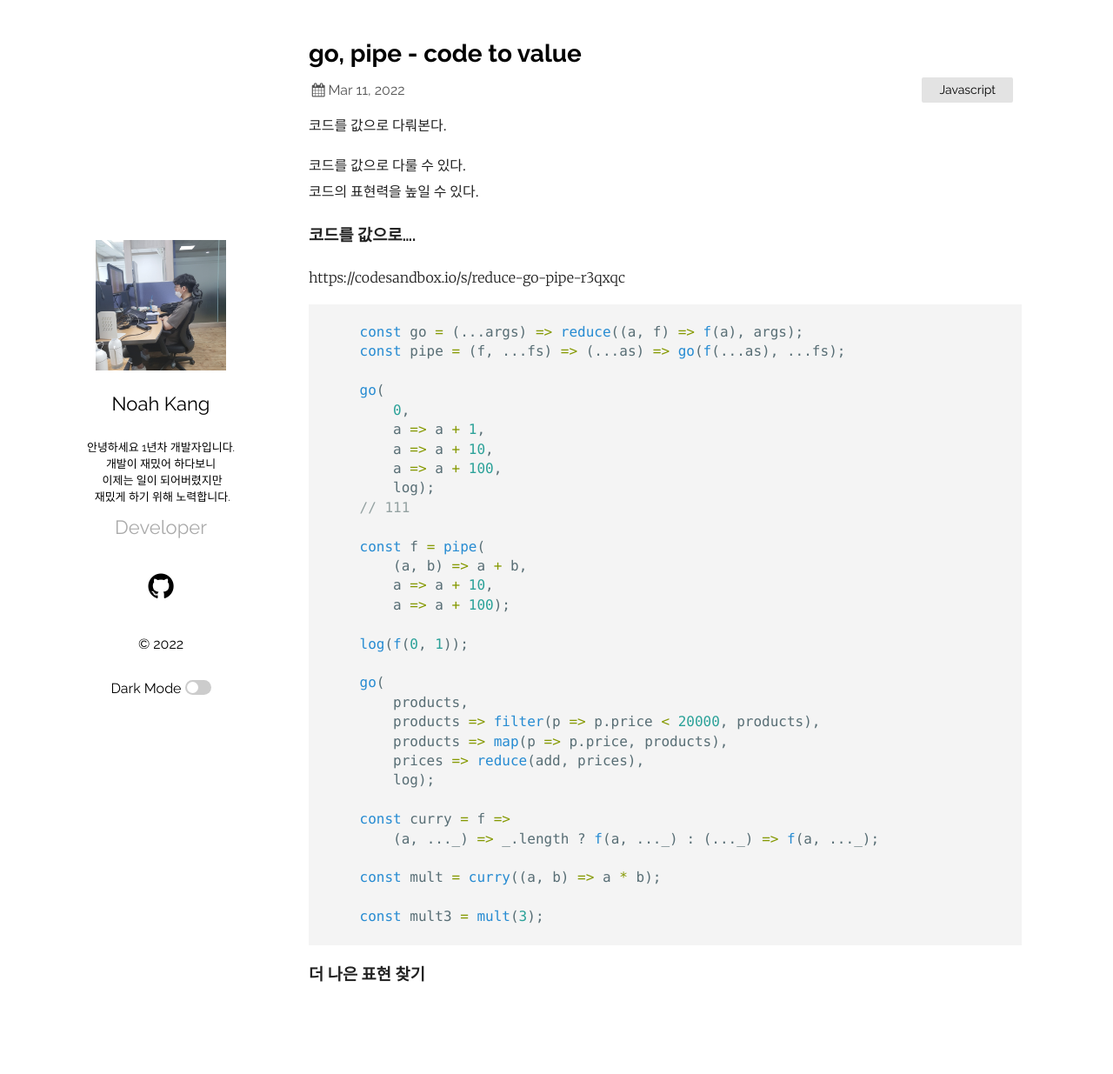
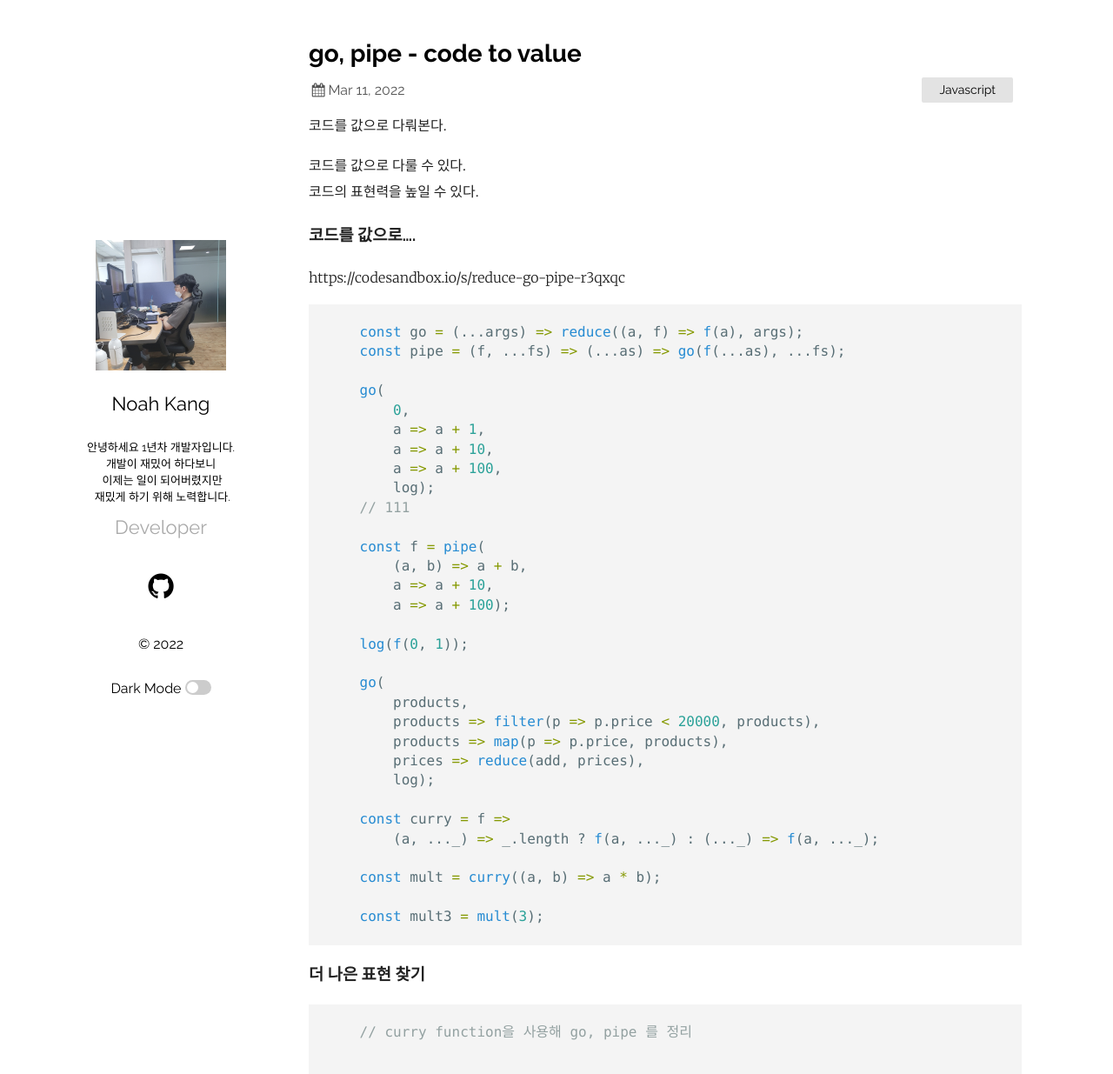
Before and after one commit to Knoa0405/Knoa0405.github.io, a Jekyll site: the page built from _posts/2022-03-11-go.markdown, in a window 1280 px wide and 1286 px high. Shown: the top 1235 px of the window at 87% size. Built offline with Jekyll 4.4.1, drawn with Linux system fonts in a browser that asks for light colours.

Commit message:
update post in go,pipe

````diff
--- a/_posts/2022-03-11-go.markdown
+++ b/_posts/2022-03-11-go.markdown
@@ -47,3 +47,8 @@ https://codesandbox.io/s/reduce-go-pipe-r3qxqc
 ```
 
 ### 더 나은 표현 찾기
+
+```javascript
+    // curry function을 사용해 go, pipe 를 정리
+
+```
````
